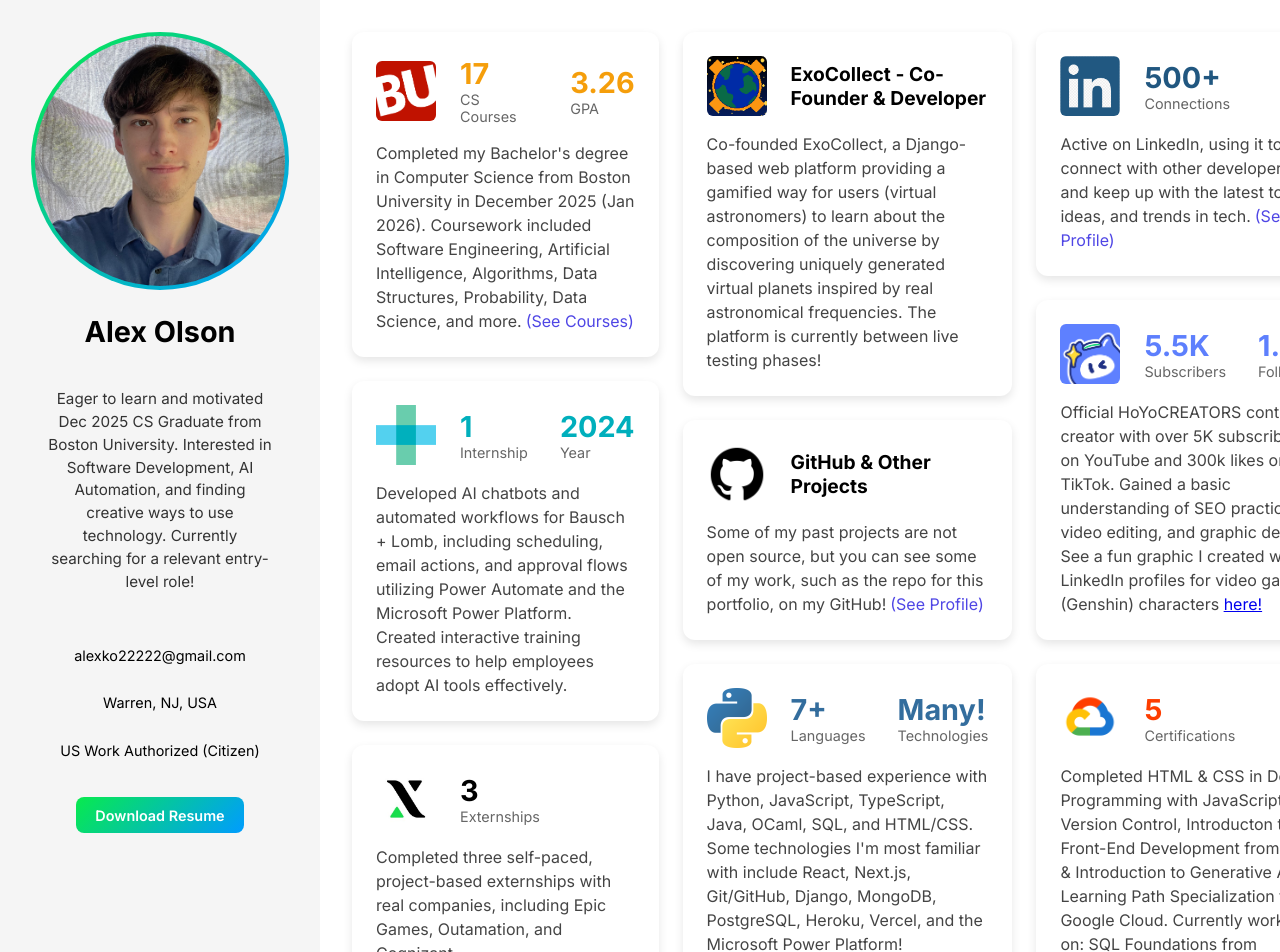
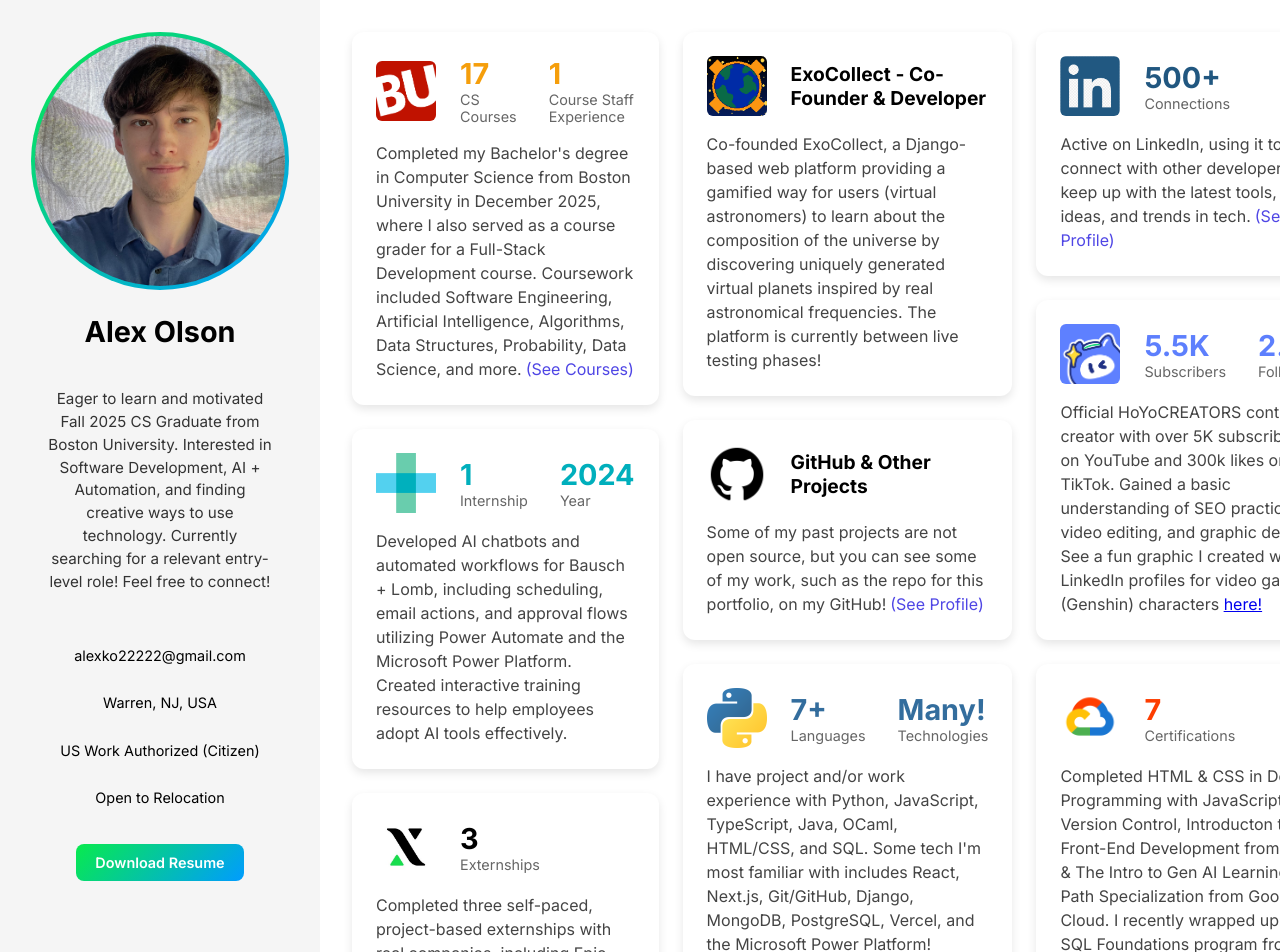
Before and after one commit to alexko22/portfolio-page, a React (Vite) app: page / in a window 1280 px wide. Shown: the top 952 px of the page. Built offline with nearby package versions, Linux system fonts and the light colour scheme.

Commit message:
updated portfolio for feb 2026

```diff
--- a/src/components/Sidebar.tsx
+++ b/src/components/Sidebar.tsx
@@ -14,15 +14,16 @@ const Sidebar = () => {
             </div>
             <h2>Alex Olson</h2>
             <p className="description">
-                Eager to learn and motivated Dec 2025 CS Graduate from Boston University.
-                Interested in Software Development, AI Automation, and finding creative ways to use technology.
-                Currently searching for a relevant entry-level role!
+                Eager to learn and motivated Fall 2025 CS Graduate from Boston University.
+                Interested in Software Development, AI + Automation, and finding creative ways to use technology.
+                Currently searching for a relevant entry-level role! Feel free to connect!
             </p>
 
             <div className="contact">
                 <p> alexko22222@gmail.com </p>
                 <p> Warren, NJ, USA</p>
                 <p> US Work Authorized (Citizen) </p>
+                <p> Open to Relocation </p>
             </div>
 
             <div className="resume">
--- a/src/pages/Home.tsx
+++ b/src/pages/Home.tsx
@@ -17,7 +17,7 @@ const cards : CardProps[] = [
         type: "stat",
         description: (
             <>
-                Completed my Bachelor's degree in Computer Science from Boston University in December 2025 (Jan 2026). Coursework included Software Engineering, Artificial Intelligence, Algorithms, Data Structures, Probability, Data Science, and more.
+                Completed my Bachelor's degree in Computer Science from Boston University in December 2025, where I also served as a course grader for a Full-Stack Development course. Coursework included Software Engineering, Artificial Intelligence, Algorithms, Data Structures, Probability, Data Science, and more.
                 <a
                     href="https://www.linkedin.com/in/alex-olson-403aab27a/details/courses/"
                     target="_blank"
@@ -30,7 +30,7 @@ const cards : CardProps[] = [
         ),
         stat: [
             { value: 17, label: "CS Courses", color: "#f59e0b" },
-            { value: 3.26, label: "GPA", color: "#f59e0b" },
+            { value: 1, label: "Course Staff Experience", color: "#f59e0b" },
             ],
         imageUrl: "/bu_logo.png",
     },
@@ -100,7 +100,7 @@ const cards : CardProps[] = [
         ),
         stat: [
             { value: "5.5K", label: "Subscribers", color: "#5d7ffd" },
-            { value: "1.7K", label: "Followers", color: "#5d7ffd" },
+            { value: "2.0K", label: "Followers", color: "#5d7ffd" },
         ],
         imageUrl: "/hoyo_logo.webp"
     },
@@ -116,7 +116,7 @@ const cards : CardProps[] = [
     // Languages / Technologies Car
     {
         type: "stat",
-        description: "I have project-based experience with Python, JavaScript, TypeScript, Java, OCaml, SQL, and HTML/CSS. Some technologies I'm most familiar with include React, Next.js, Git/GitHub, Django, MongoDB, PostgreSQL, Heroku, Vercel, and the Microsoft Power Platform!",
+        description: "I have project and/or work experience with Python, JavaScript, TypeScript, Java, OCaml, HTML/CSS, and SQL. Some tech I'm most familiar with includes React, Next.js, Git/GitHub, Django, MongoDB, PostgreSQL, Vercel, and the Microsoft Power Platform!",
         stat: [
             { value: "7+", label: "Languages", color: "#336d9d" },
             { value: "Many!", label: "Technologies", color: "#336d9d" },
@@ -127,10 +127,10 @@ const cards : CardProps[] = [
     {
         type: "stat",
         imageUrl: "/google_cloud_logo.png",
-        stat: { value: "5", label: "Certifications", color: "#fd3d00" },
+        stat: { value: "7", label: "Certifications", color: "#fd3d00" },
         description: (
             <>
-                Completed HTML & CSS in Depth, Programming with JavaScript, Version Control, Introducton to Front-End Development from Meta & Introduction to Generative AI Learning Path Specialization from Google Cloud. Currently working on: SQL Foundations from Microsoft!
+                Completed HTML & CSS in Depth, Programming with JavaScript, Version Control, Introducton to Front-End Development from Meta & The Intro to Gen AI Learning Path Specialization from Google Cloud. I recently wrapped up the SQL Foundations program from Microsoft, as well as the Software Engineering Job Sim from Wells Fargo!
             </>
         ),
     }
```
Also changed, not shown: 1 other file (tests, documents, lock files or other folders).
